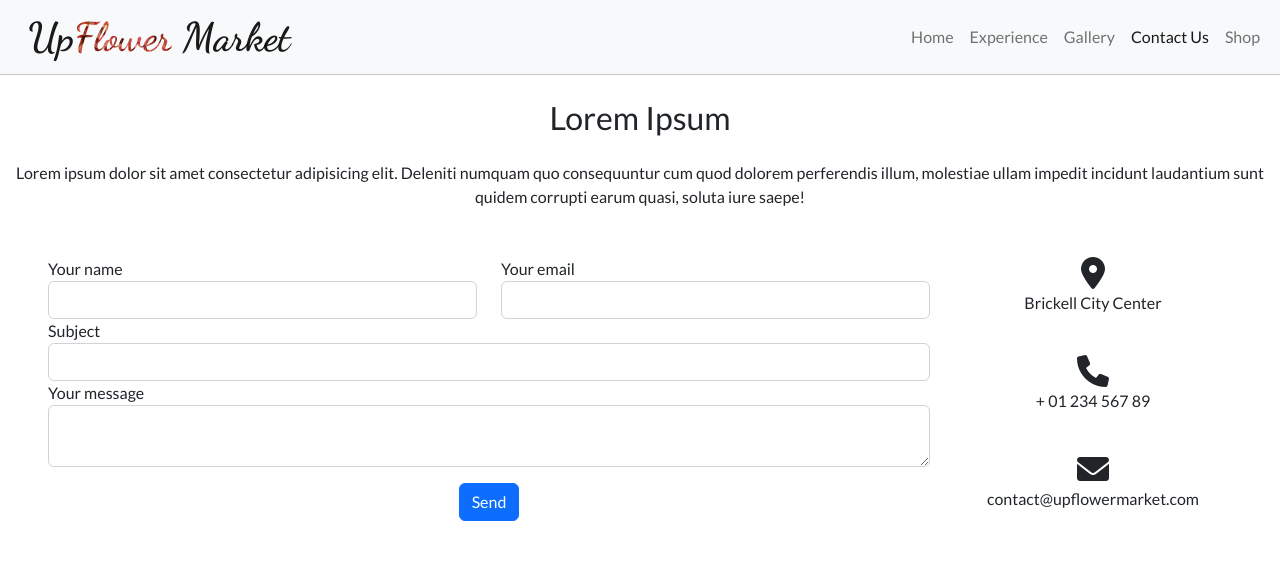
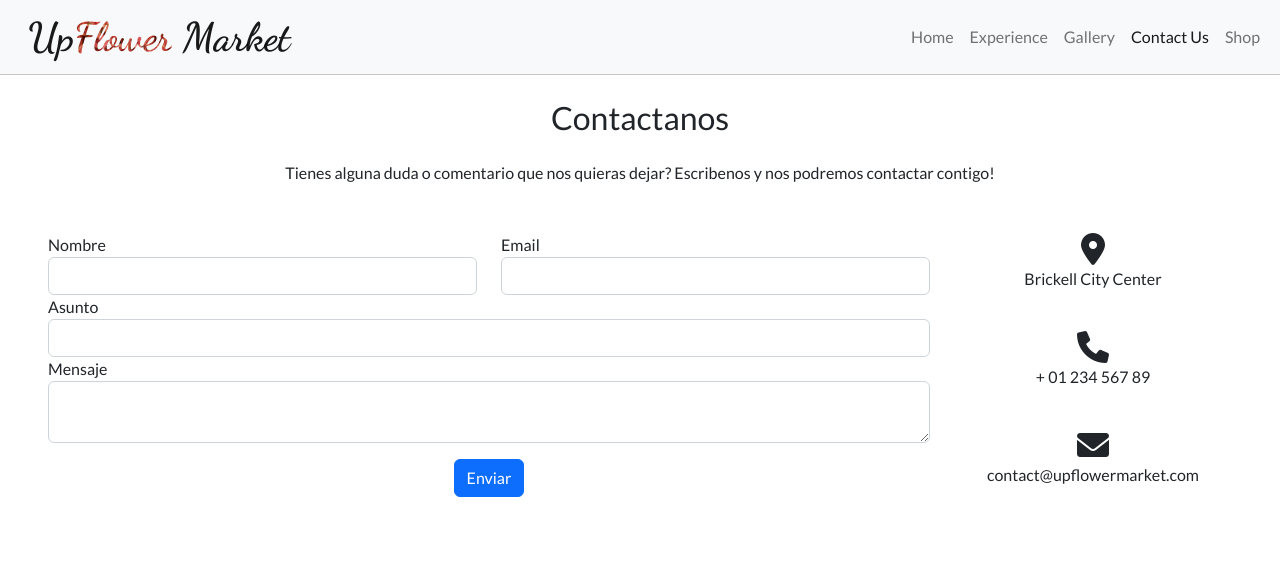
Before and after one commit to Jnieto2408/proyecto-coder, a website: page pages/contact.html in a window 1280 px wide. Shown: the top 587 px of the page. Drawn offline with nearby package versions, Linux system fonts and the light colour scheme.

Commit message:
quitando lorem de pagina contact

```diff
--- a/pages/contact.html
+++ b/pages/contact.html
@@ -54,22 +54,22 @@
     </header>
     <main class="mb-4 contact">
         <!-- titulo -->
-        <h2 class="h1-responsive font-weight-bold text-center my-4">Lorem Ipsum</h2>
+        <h2 class="h1-responsive font-weight-bold text-center my-4">Contactanos</h2>
         <!-- descripcion -->
-        <p class="text-center w-responsive mx-auto mb-5">Lorem ipsum dolor sit amet consectetur adipisicing elit. Deleniti numquam quo consequuntur cum quod dolorem perferendis illum, molestiae ullam impedit incidunt laudantium sunt quidem corrupti earum quasi, soluta iure saepe!</p>
+        <p class="text-center w-responsive mx-auto mb-5">Tienes alguna duda o comentario que nos quieras dejar? Escribenos y nos podremos contactar contigo!</p>
         <div class="row px-5">
             <div class="col-md-9 mb-5">
                 <form id="contact-form" name="contact-form">
                     <div class="row">
                         <div class="col-md-6">
                             <div class="md-form mb-0">
-                                <label for="name" class="">Your name</label>
+                                <label for="name" class="">Nombre</label>
                                 <input type="text" id="name" name="name" class="form-control">
                             </div>
                         </div>
                         <div class="col-md-6">
                             <div class="md-form mb-0">
-                                <label for="email" class="">Your email</label>
+                                <label for="email" class="">Email</label>
                                 <input type="text" id="email" name="email" class="form-control">
                             </div>
                         </div>
@@ -77,7 +77,7 @@
                     <div class="row">
                         <div class="col-md-12">
                             <div class="md-form mb-0">
-                                <label for="subject" class="">Subject</label>
+                                <label for="subject" class="">Asunto</label>
                                 <input type="text" id="subject" name="subject" class="form-control">
                             </div>
                         </div>
@@ -85,14 +85,14 @@
                     <div class="row">
                         <div class="col-md-12 mb-3">
                             <div class="md-form">
-                                <label for="message">Your message</label>
+                                <label for="message">Mensaje</label>
                                 <textarea type="text" id="message" name="message" rows="2" class="form-control md-textarea"></textarea>
                             </div>
                         </div>
                     </div>
                 </form>
                 <div class="text-center text-md-left">
-                    <a class="btn btn-primary mb-3">Send</a>
+                    <a class="btn btn-primary mb-3">Enviar</a>
                 </div>
                 <div class="status"></div>
             </div>
```
